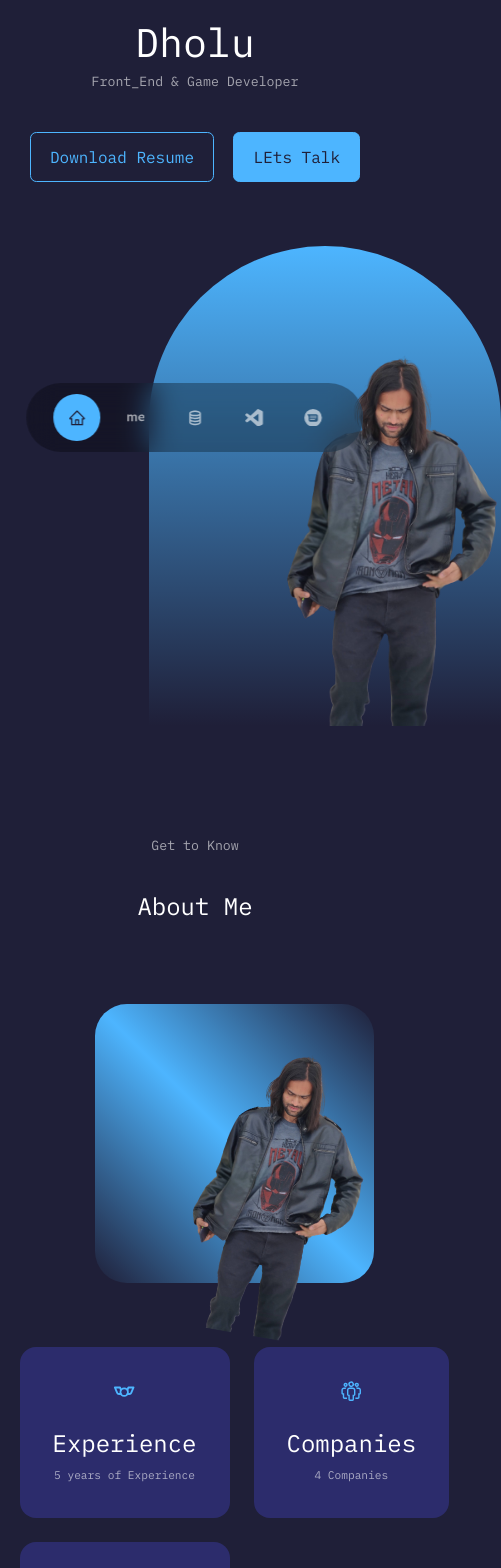
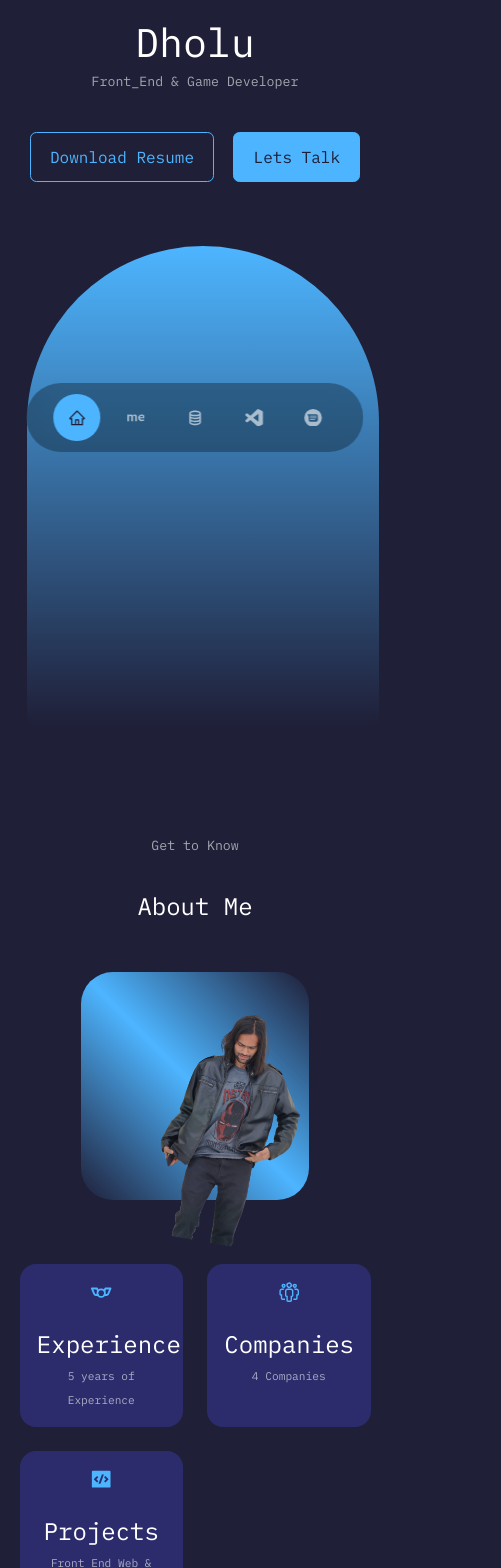
Before and after one commit to zeroonedev1/website_shub, a React (Create React App) app: page / in a window 390 px wide. Shown: the part 360-1928 px from the top of the page, 501 px wide, since content can reach past the window. Built offline with nearby package versions, Linux system fonts and the light colour scheme.

Commit message:
Full screen mobile and cosmetic changes

```diff
--- a/src/components/about/about.css
+++ b/src/components/about/about.css
@@ -88,7 +88,10 @@
 
 /* ------------- MEDIA QUERIES (SMALL DEVICES) ====------------- */
 @media screen and (max-width: 600px) {
-.about__me{
+.about__container{
+    display: block;
+}
+    .about__me{
     width: 65%;
     margin: 0 auto 3 rem;
 
@@ -103,6 +106,8 @@ text-align: center;
 .about__content P{
     margin: 1.5rem 0;
 }
-
+.about__card{
+    padding: 10%;
+}
 
 }
--- a/src/components/contact/Contact.jsx
+++ b/src/components/contact/Contact.jsx
@@ -26,17 +26,17 @@ const Contact = () => {
           <article className="contact__option">
             <MdOutlineEmail />
             <h5>shubhamdholu@gmail.com</h5>
-            <a href="mailto:shubhamdholu@gmail.com" target='_blank'>Send an e-mail</a>
+            <a href="mailto:shubhamdholu@gmail.com" target='_blank' rel="noreferrer">Send an e-mail</a>
           </article>
           <article className="contact__option">
             <RiMessengerLine />
             <h5>Ping Me</h5>
-            <a href="https://m.me/shubham.dholu.75" target='_blank'>Send a message</a>
+            <a href="https://m.me/shubham.dholu.75" target='_blank' rel="noreferrer">Send a message</a>
           </article>
           <article className="contact__option">
             <ImWhatsapp />
             <h5>What up?</h5>
-            <a href="https://api.whatsapp.com/send?phone=15197026801&text='Hi" target='_blank'>Whatsapp Me</a>
+            <a href="https://api.whatsapp.com/send?phone=15197026801&text='Hi" target='_blank' rel="noreferrer">Whatsapp Me</a>
           </article>
         </div >
         < form ref={form} onSubmit={sendEmail}>
--- a/src/components/header/Cta.jsx
+++ b/src/components/header/Cta.jsx
@@ -6,7 +6,7 @@ const Cta = () => {
   return (
     <div className="cta">
       <a href={CV} download className='btn'>Download Resume</a>
-      <a href="#contact" className='btn btn-primary'>LEts Talk</a>
+      <a href="#contact" className='btn btn-primary'>Lets Talk</a>
     </div>
   )
 }
--- a/src/components/header/Header.jsx
+++ b/src/components/header/Header.jsx
@@ -1,7 +1,7 @@
 import React from 'react'
 import './header.css'
 import Cta from './Cta'
-import pic from '../../assets/pic.png'
+// import pic from '../../assets/pic.png'
 import HeaderSoials from './HeaderSoials'
 
 const Header = () => {
@@ -16,7 +16,7 @@ const Header = () => {
         <HeaderSoials/>
         <div className="me">
           {/* <img className='picture' src={pic} alt="profile picture"/> */}
-          <img  src={pic} alt="profile picture"/>
+          {/* <img  src={pic} alt="profile"/> */}
         </div>
         <a href="#contact" className='scroll__down'>Scroll Down</a>
       </div>
--- a/src/components/header/header.css
+++ b/src/components/header/header.css
@@ -45,7 +45,6 @@ header {
     overflow: hidden;
     display: flex;
     justify-content: center;
-    /* padding: 5rem 1.5rem 1.5rem 1.5rem; */
     position: absolute;
     left: 37%;
 }
@@ -60,7 +59,7 @@ header {
     position: absolute;
     right: -2.3rem;
     bottom: 5rem;
-    transform :rotate(90deg);
+    transform: rotate(90deg);
     font-weight: 300;
     font-size: 0.9rem;
 }
@@ -82,4 +81,15 @@ header {
     .scroll__down {
         display: none;
     }
+
+    /* To Center the whole website on mobile devices */
+    html,
+    body {
+        width: 100%;
+        overflow-x: hidden;
+    }
+
+    .me {
+        left: 2%
+    }
 }
--- a/src/components/projects/Projects.jsx
+++ b/src/components/projects/Projects.jsx
@@ -1,11 +1,6 @@
 import React from 'react'
 import './projects.css'
 import IMG1 from '../../assets/card.png'
-import IMG2 from '../../assets/card.png'
-import IMG3 from '../../assets/card.png'
-import IMG4 from '../../assets/card.png'
-import IMG5 from '../../assets/card.png'
-import IMG6 from '../../assets/card.png'
 
 const data = [
   {
@@ -68,8 +63,8 @@ const Projects = () => {
                 </div>
                 <h3>{title}</h3>
                 <div className="portfolio__item-cta">
-                  <a href={github} className = 'btn' target='_blank'>Github</a>
-                  <a href={demo} className='btn btn-primary' target='_blank'>Live
+                  <a href={github} className = 'btn' target='_blank' rel="noreferrer">Github</a>
+                  <a href={demo} className='btn btn-primary' target='_blank' rel="noreferrer">Live
                     Demo</a>
                 </div>
               </article>
--- a/src/components/projects/projects.css
+++ b/src/components/projects/projects.css
@@ -2,7 +2,6 @@
     display: grid;
     grid-template-columns: repeat(3, 1fr);
     gap: 2.5rem;
-
 }
 
 .portfolio__item {
@@ -41,9 +40,6 @@
         grid-template-columns: 1fr 1fr;
         gap: 1.2rem;
     }
-
-
-
 }
 
 /* ------------- MEDIA QUERIES (SMALL DEVICES) ====------------- */
--- a/src/components/xp/xp.css
+++ b/src/components/xp/xp.css
@@ -16,6 +16,7 @@
     background: transparent;
     border-color: var(--color-primary-variant);
     cursor: default;
+    border: 1px solid var(--color-primary-variant);
 }
 
 .experience_container>div h3 {
```
